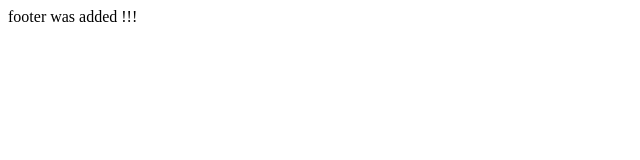
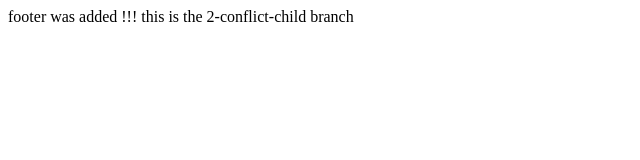
Before and after one commit to DEVESH-001/Git-GitHub, a plain HTML site: page index.html in a window 1280 px wide. Shown: the whole page, without its empty margins (0-640 px from the left). Drawn offline with Linux system fonts and the light colour scheme.

Commit message:
update index.footer

```diff
--- a/index.html
+++ b/index.html
@@ -7,5 +7,6 @@
 </head>
 <body>
     footer was added !!!
+    this is the 2-conflict-child branch
 </body>
 </html>
```
